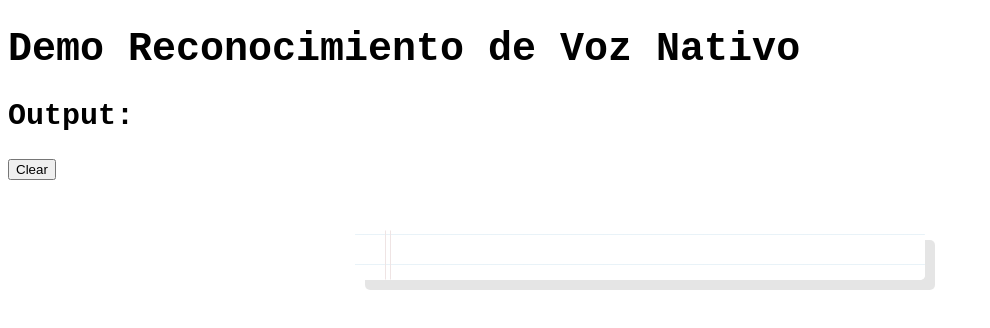
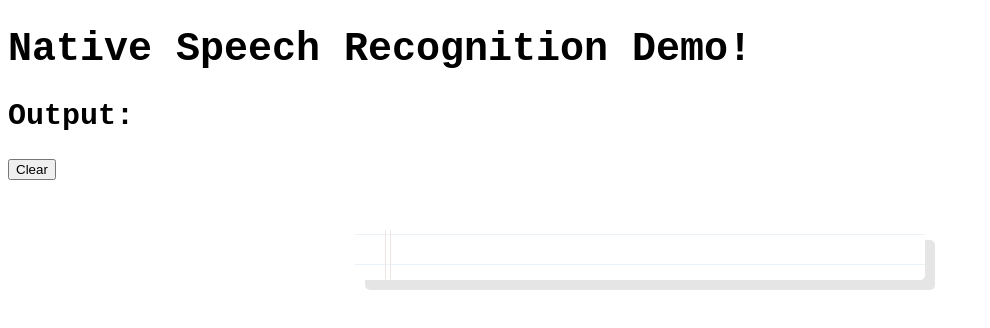
Before and after one commit to xurzua/nativejs-speech-recognition, a website: page public/demo.html in a window 1280 px wide. Shown: the whole page, without its empty margins (0-990 px from the left). Drawn offline with Linux system fonts and the light colour scheme.

Commit message:
Update demo.html

```diff
--- a/public/demo.html
+++ b/public/demo.html
@@ -4,7 +4,7 @@
 <head>
     <meta charset="UTF-8">
     <meta name="viewport" content="width=device-width, initial-scale=1.0">
-    <title>demo</title>
+    <title>Native Speech Recognition Demo!</title>
     <link rel="stylesheet" href="./demo.css">
 
     <script>
@@ -15,7 +15,7 @@
 </head>
 
 <body>
-    <h1>Demo Reconocimiento de Voz Nativo</h1>
+    <h1>Native Speech Recognition Demo!</h1>
     <h2>Output:</h2>
     <button type="reset" onclick="clearBox('words')">Clear</button>
     <div class="words" contenteditable="true"></div>
@@ -28,7 +28,9 @@
 
         const recognition = new SpeechRecognition();
         recognition.interimResults = true;
-        recognition.lang = 'es-LA';
+
+        // Un-comment and change the value below to use a strict Recognition Language
+        /* recognition.lang = 'es-LA'; */
 
         let p = document.createElement("p");
         const words = document.querySelector(".words");
@@ -40,7 +42,7 @@
 
             p.textContent = transcript;
 
-            console.log(event);
+            console.log(event.result[0]);
 
             if (event.results[0].isFinal) {
                 p = document.createElement("p");
```
